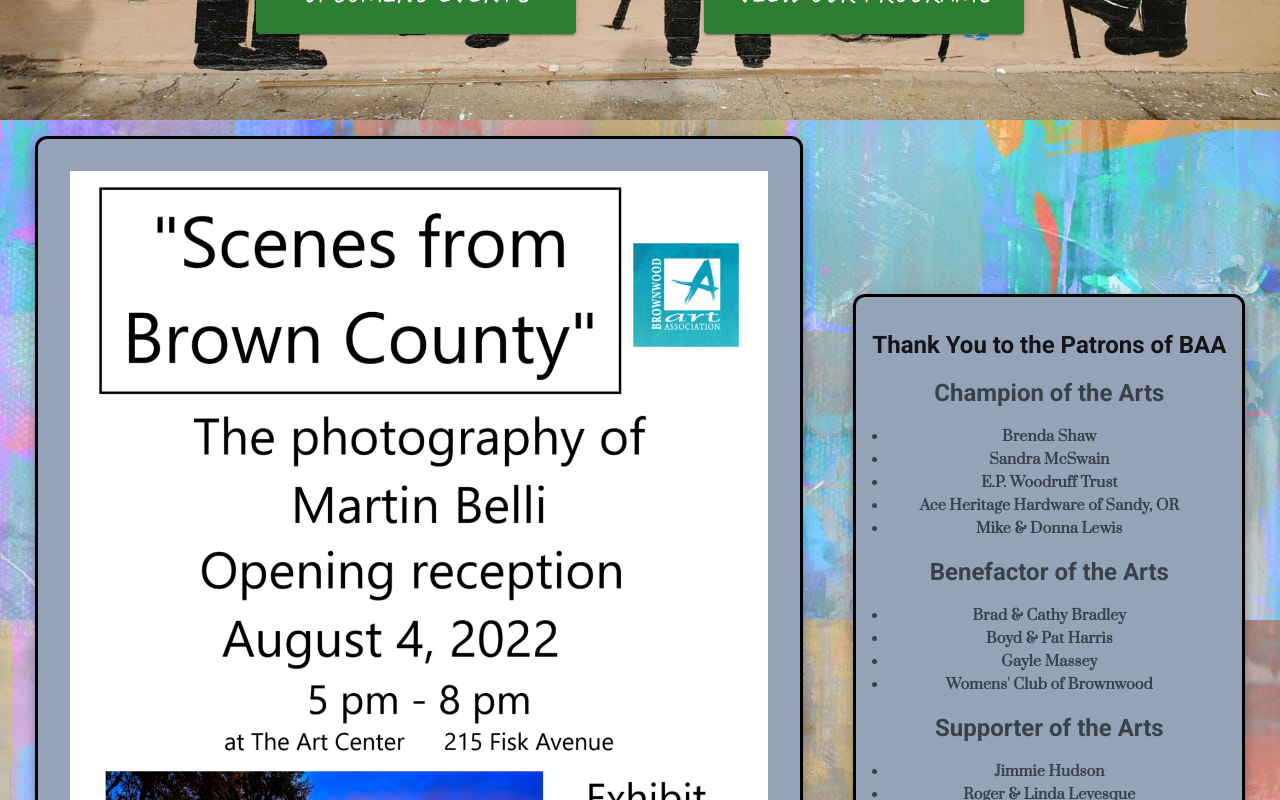
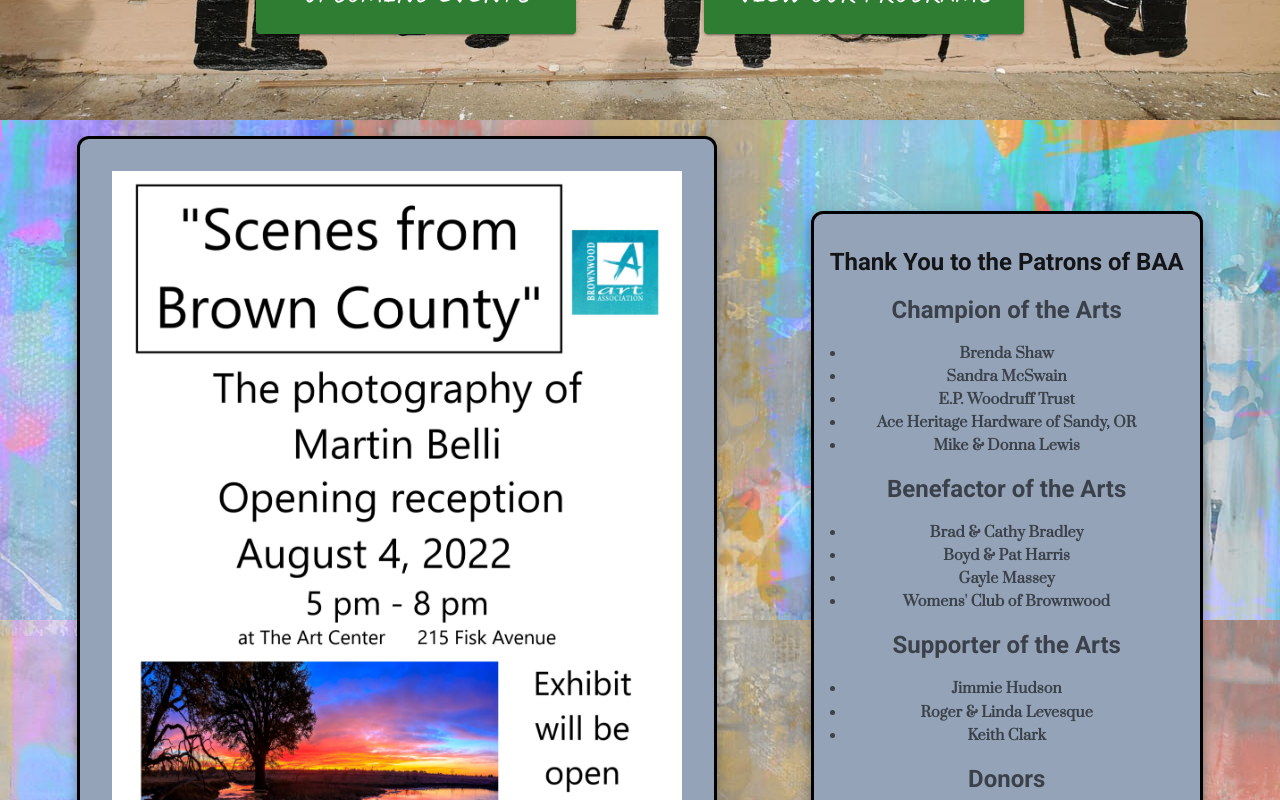
Before and after one commit to Jonathan-Day-Dev/bwd-art, a React (Create React App) app: page / in a window 1280 px wide. Shown: the part 680-1480 px from the top of the page. Built offline with nearby package versions, Linux system fonts and the light colour scheme.

Commit message:
responsive home image

```diff
--- a/src/components/Board/Board.js
+++ b/src/components/Board/Board.js
@@ -6,7 +6,7 @@ import CustomCard from "../UI/CustomCard";
 const Board = () => {
   return (
     <CustomCard
-      maxWth={{ xs: "80%", lg: "60%" }}
+      maxWth={{ xs: "80%", lg: "50%" }}
       title=""
       body={
         <img src={belli} alt="The Art of Fiber" />
```
